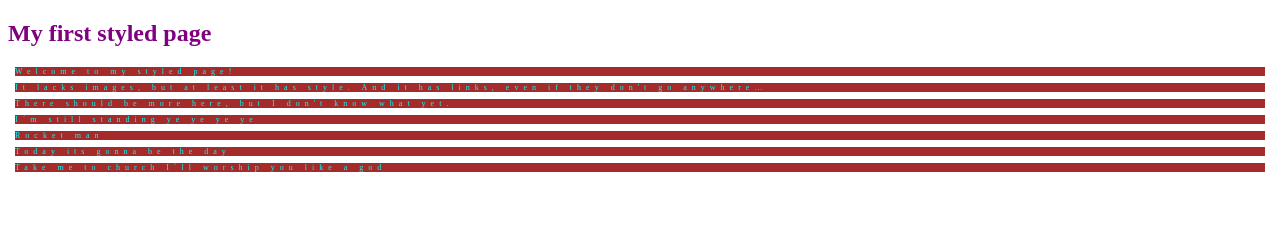
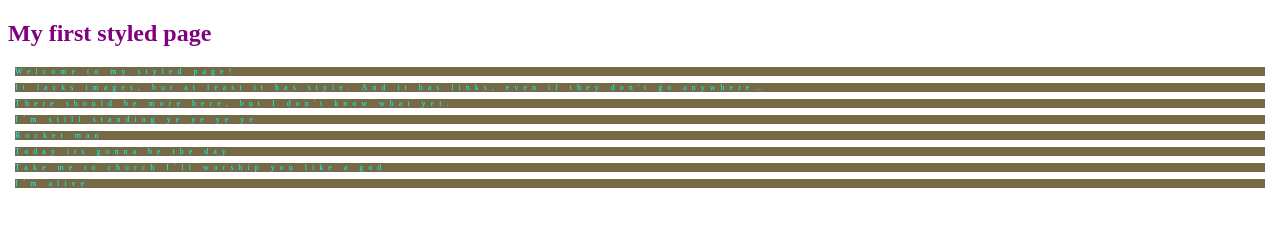
Before and after one commit to DanielBravogit/GitFacilito, a plain HTML site: page index.html in a window 1280 px wide. Drawn offline with Linux system fonts and the light colour scheme.

Commit message:
Probando Hook

```diff
--- a/css/style.css
+++ b/css/style.css
@@ -3,7 +3,7 @@ color: purple;
 }
 p{
     color: aqua;
-    background-color: brown;
+    background-color: rgb(117, 106, 69);
     font: Arial;
     letter-spacing: 5px;
     margin: 7px;
--- a/index.html
+++ b/index.html
@@ -31,6 +31,9 @@ what yet.</p>
 </p>
 <p>Take me to church I´ll worship you like a god
 </p>
+<p>I´m alive
+
+</p>
 
 </body>
 </html>
```
